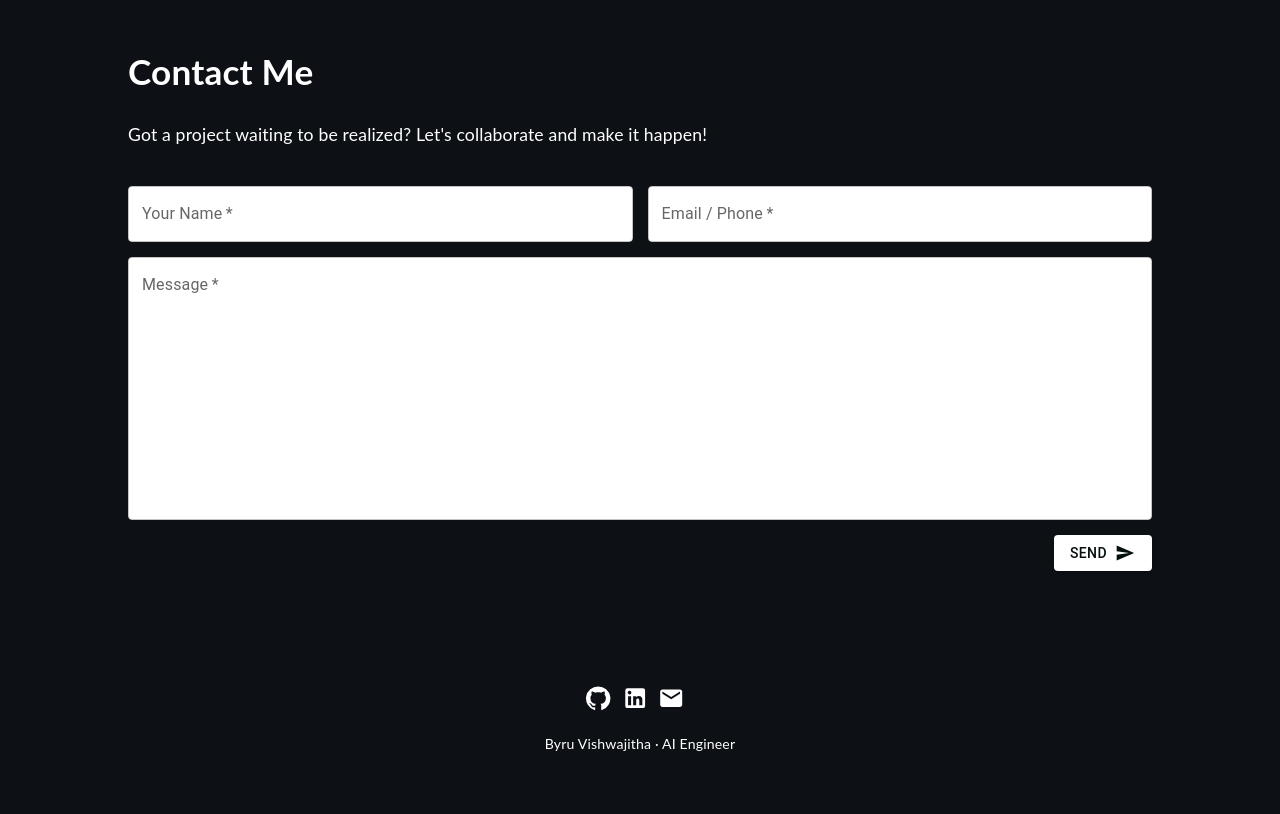
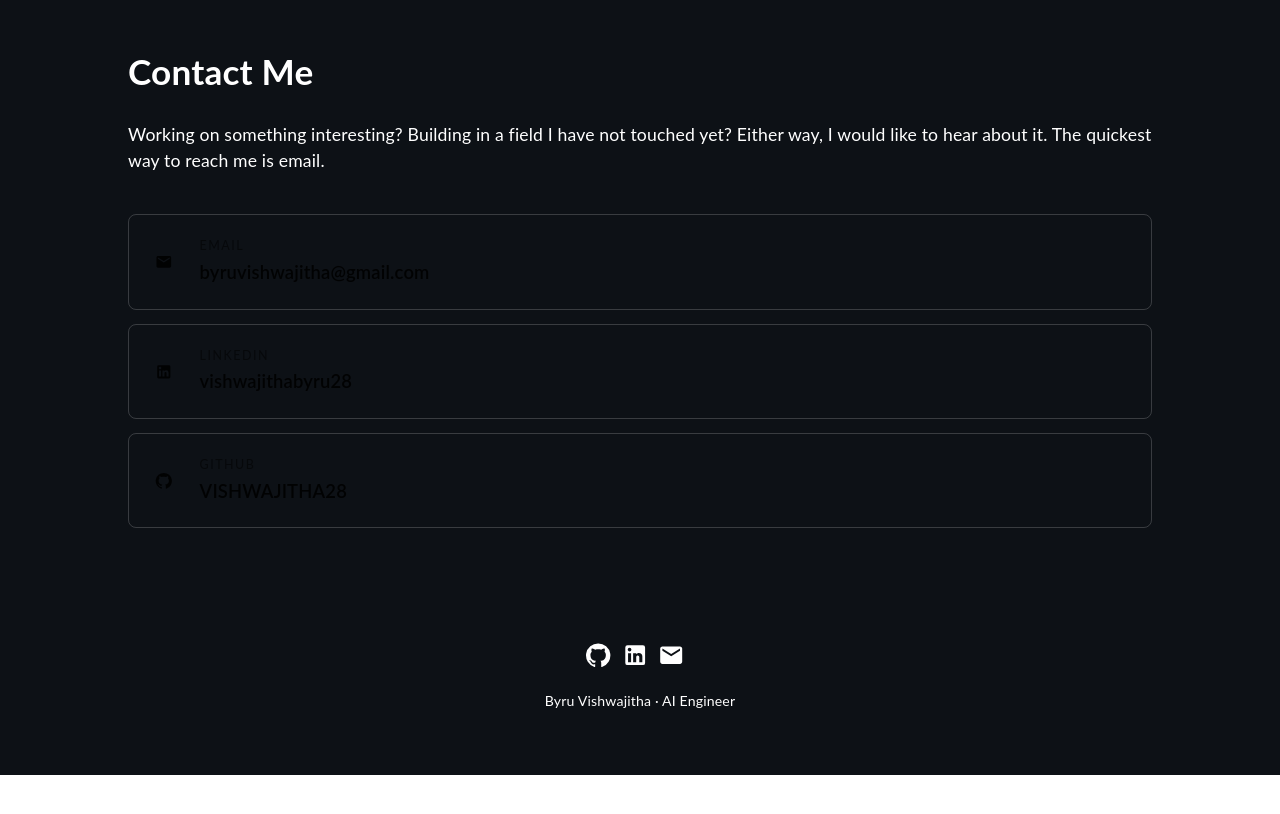
Before and after one commit to VISHWAJITHA28/portfolio, a React (Create React App) app: page / in a window 1280 px wide. Shown: the part 7400-8214 px from the top of the page. After the commit the page ends 8175 px from the top, so only its background shows below. Built offline with nearby package versions, Linux system fonts and the light colour scheme.

Commit message:
Replace the contact form with direct links
The template's form had its send logic commented out, so submissions went nowhere. Rather than wire up a third-party service, this is three links: email, LinkedIn, GitHub. A mailto cannot silently fail.

```diff
--- a/src/assets/styles/Contact.scss
+++ b/src/assets/styles/Contact.scss
@@ -46,3 +46,77 @@ form {
   width: 100% !important;
   margin-bottom: 15px !important;
 }
+/* ── contact links (replaces the form) ─────────────────────────────────── */
+
+.contact-links {
+    display: flex;
+    flex-direction: column;
+    gap: 14px;
+    margin-top: 40px;
+    width: 100%;
+}
+
+.contact-link {
+    display: flex;
+    align-items: center;
+    gap: 22px;
+    padding: 22px 26px;
+    border: 1px solid rgba(255, 255, 255, 0.18);
+    border-radius: 8px;
+    text-decoration: none;
+    color: inherit;
+    transition: transform 220ms ease, border-color 220ms ease, background-color 220ms ease;
+}
+
+.contact-link:hover {
+    transform: translateX(6px);
+    border-color: rgba(255, 255, 255, 0.45);
+    background-color: rgba(255, 255, 255, 0.04);
+}
+
+.contact-link-icon {
+    display: flex;
+    align-items: center;
+}
+
+.contact-link-text {
+    display: flex;
+    flex-direction: column;
+    gap: 3px;
+    text-align: left;
+}
+
+.contact-link-label {
+    font-size: 0.78rem;
+    letter-spacing: 0.12em;
+    text-transform: uppercase;
+    opacity: 0.6;
+}
+
+.contact-link-value {
+    font-size: 1.15rem;
+    font-weight: 600;
+    word-break: break-word;
+}
+
+/* The light theme needs its own borders: the white-on-white above would
+   otherwise leave the cards invisible. */
+.light-mode .contact-link {
+    border-color: rgba(0, 0, 0, 0.16);
+}
+
+.light-mode .contact-link:hover {
+    border-color: rgba(0, 0, 0, 0.42);
+    background-color: rgba(0, 0, 0, 0.03);
+}
+
+@media screen and (max-width: 600px) {
+    .contact-link {
+        padding: 18px 18px;
+        gap: 16px;
+    }
+
+    .contact-link-value {
+        font-size: 1rem;
+    }
+}
--- a/src/components/Contact.tsx
+++ b/src/components/Contact.tsx
@@ -1,112 +1,61 @@
-import React, { useRef, useState } from 'react';
+import React from 'react';
 import '../assets/styles/Contact.scss';
-// import emailjs from '@emailjs/browser';
-import Box from '@mui/material/Box';
-import Button from '@mui/material/Button';
-import SendIcon from '@mui/icons-material/Send';
-import TextField from '@mui/material/TextField';
+import EmailIcon from '@mui/icons-material/Email';
+import LinkedInIcon from '@mui/icons-material/LinkedIn';
+import GitHubIcon from '@mui/icons-material/GitHub';
+
+// No form here on purpose. A contact form needs a backend or a third-party
+// service behind it, and one that quietly fails costs you the message without
+// telling anyone. A mailto link cannot fail.
+
+const LINKS = [
+  {
+    icon: <EmailIcon fontSize="large" />,
+    label: 'Email',
+    value: 'byruvishwajitha@gmail.com',
+    href: 'mailto:byruvishwajitha@gmail.com',
+  },
+  {
+    icon: <LinkedInIcon fontSize="large" />,
+    label: 'LinkedIn',
+    value: 'vishwajithabyru28',
+    href: 'https://www.linkedin.com/in/vishwajithabyru28/',
+  },
+  {
+    icon: <GitHubIcon fontSize="large" />,
+    label: 'GitHub',
+    value: 'VISHWAJITHA28',
+    href: 'https://github.com/VISHWAJITHA28',
+  },
+];
 
 function Contact() {
-
-  const [name, setName] = useState<string>('');
-  const [email, setEmail] = useState<string>('');
-  const [message, setMessage] = useState<string>('');
-
-  const [nameError, setNameError] = useState<boolean>(false);
-  const [emailError, setEmailError] = useState<boolean>(false);
-  const [messageError, setMessageError] = useState<boolean>(false);
-
-  const form = useRef();
-
-  const sendEmail = (e: any) => {
-    e.preventDefault();
-
-    setNameError(name === '');
-    setEmailError(email === '');
-    setMessageError(message === '');
-
-    /* Uncomment below if you want to enable the emailJS */
-
-    // if (name !== '' && email !== '' && message !== '') {
-    //   var templateParams = {
-    //     name: name,
-    //     email: email,
-    //     message: message
-    //   };
-
-    //   console.log(templateParams);
-    //   emailjs.send('service_id', 'template_id', templateParams, 'api_key').then(
-    //     (response) => {
-    //       console.log('SUCCESS!', response.status, response.text);
-    //     },
-    //     (error) => {
-    //       console.log('FAILED...', error);
-    //     },
-    //   );
-    //   setName('');
-    //   setEmail('');
-    //   setMessage('');
-    // }
-  };
-
   return (
     <div id="contact">
       <div className="items-container">
         <div className="contact_wrapper">
           <h1>Contact Me</h1>
-          <p>Got a project waiting to be realized? Let's collaborate and make it happen!</p>
-          <Box
-            ref={form}
-            component="form"
-            noValidate
-            autoComplete="off"
-            className='contact-form'
-          >
-            <div className='form-flex'>
-              <TextField
-                required
-                id="outlined-required"
-                label="Your Name"
-                placeholder="What's your name?"
-                value={name}
-                onChange={(e) => {
-                  setName(e.target.value);
-                }}
-                error={nameError}
-                helperText={nameError ? "Please enter your name" : ""}
-              />
-              <TextField
-                required
-                id="outlined-required"
-                label="Email / Phone"
-                placeholder="How can I reach you?"
-                value={email}
-                onChange={(e) => {
-                  setEmail(e.target.value);
-                }}
-                error={emailError}
-                helperText={emailError ? "Please enter your email or phone number" : ""}
-              />
-            </div>
-            <TextField
-              required
-              id="outlined-multiline-static"
-              label="Message"
-              placeholder="Send me any inquiries or questions"
-              multiline
-              rows={10}
-              className="body-form"
-              value={message}
-              onChange={(e) => {
-                setMessage(e.target.value);
-              }}
-              error={messageError}
-              helperText={messageError ? "Please enter the message" : ""}
-            />
-            <Button variant="contained" endIcon={<SendIcon />} onClick={sendEmail}>
-              Send
-            </Button>
-          </Box>
+          <p>
+            Working on something interesting? Building in a field I have not touched yet?
+            Either way, I would like to hear about it. The quickest way to reach me is email.
+          </p>
+
+          <div className="contact-links">
+            {LINKS.map((l) => (
+              <a
+                key={l.label}
+                href={l.href}
+                className="contact-link"
+                {...(l.href.startsWith('http') ? { target: '_blank', rel: 'noreferrer' } : {})}
+              >
+                <span className="contact-link-icon">{l.icon}</span>
+                <span className="contact-link-text">
+                  <span className="contact-link-label">{l.label}</span>
+                  <span className="contact-link-value">{l.value}</span>
+                </span>
+              </a>
+            ))}
+          </div>
         </div>
       </div>
     </div>
```
Also changed, not shown: 1 other file (tests, documents, lock files or other folders).
